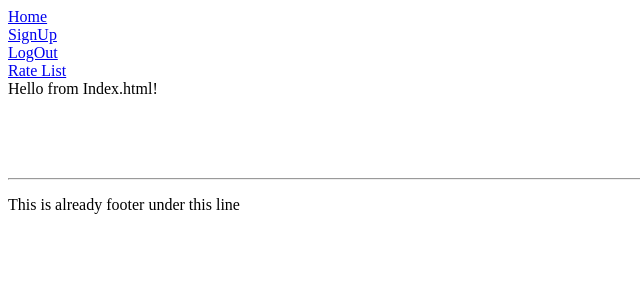
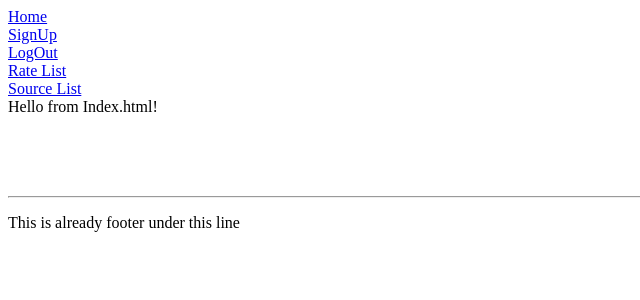
Before and after one commit to TheNormalStudent/django_currency_Hillel, a Django app: page / in a window 1280 px wide. Shown: the top 300 px of the page, without its empty margins (0-640 px from the left). Run offline with Django 3.2, Linux system fonts and the light colour scheme.

Commit message:
Homework 8

```diff
--- a/app/currency/templates/index.html
+++ b/app/currency/templates/index.html
@@ -8,5 +8,8 @@ Index
 <div>
     <a href ="/rate/list/"> Rate List</a>
 </div>
+<div>
+    <a href = "/source/list/"> Source List </a>
+</div>
 Hello from Index.html!
 {%endblock%}
--- a/app/currency/templates/rate_front/rate_details.html
+++ b/app/currency/templates/rate_front/rate_details.html
@@ -1,7 +1,7 @@
 {% extends 'base.html' %}
 
 {% block title %}
-Rate list
+Rate Details
 {%endblock%}
 
 {% block main_content %}
--- a/app/currency/views.py
+++ b/app/currency/views.py
@@ -1,4 +1,4 @@
-from currency.forms import RateForm
+from currency.forms import RateForm, SourceForm
 from currency.models import ContactUs, Rate, Source
 from currency.utils import generate_password as gen_pass
 
@@ -92,6 +92,22 @@ def rate_delete(request, rate_id):
     return render(request, 'rate_front/rate_delete.html', context=context)
 
 
+def source_create(request):
+    if request.method == "POST":
+        form = SourceForm(request.POST)
+        if form.is_valid():
+            form.save()
+            return HRR('/source/list/')
+    elif request.method == "GET":
+        form = SourceForm()
+
+    context = {
+        'form': form,
+    }
+
+    return render(request, 'sources_front/sources_create.html', context=context)
+
+
 def source_list(request):
     sources = Source.objects.all()
 
@@ -99,7 +115,50 @@ def source_list(request):
         'source_list': sources,
     }
 
-    return render(request, 'source_front/sources_list.html', context=context)
+    return render(request, 'sources_front/sources_list.html', context=context)
+
+
+def source_update(request, source_id):
+    source = get_object_or_404(Source, id=source_id)
+
+    if request.method == "POST":
+        form = SourceForm(request.POST, instance=source)
+        if form.is_valid():
+            form.save()
+            return HRR('/source/list/')
+    elif request.method == "GET":
+        form = SourceForm(instance=source)
+
+    context = {
+        'form': form,
+        'source_id': source_id
+    }
+
+    return render(request, 'sources_front/source_update.html', context=context)
+
+
+def source_delete(request, source_id):
+    source = get_object_or_404(Source, id=source_id)
+
+    if request.method == "POST":
+        source.delete()
+        return HRR('/source/list/')
+
+    context = {
+        'object': source,
+    }
+    return render(request, 'sources_front/source_delete.html', context=context)
+
+
+def source_details(request, source_id):
+    source = get_object_or_404(Source, id=source_id)
+
+    context = {
+        'object': source
+    }
+
+    return render(request, 'sources_front/source_details.html', context=context)
+
 
 def contact_us_list(request):
     contactus = ContactUs.objects.all()
--- a/app/settings/urls.py
+++ b/app/settings/urls.py
@@ -3,7 +3,8 @@ from currency.views import (
     generate_password,
     index,
     rate_create, rate_delete, rate_details, rate_list, rate_update,
-    response_codes
+    response_codes,
+    source_create, source_delete, source_details, source_list, source_update,
     )
 
 from django.contrib import admin
@@ -18,6 +19,11 @@ urlpatterns = [
     path('rate/details/<int:rate_id>/', rate_details),
     path('rate/update/<int:rate_id>/', rate_update),
     path('rate/delete/<int:rate_id>/', rate_delete),
+    path('source/create/', source_create),
+    path('source/list/', source_list),
+    path('source/update/<int:source_id>/', source_update),
+    path('source/delete/<int:source_id>/', source_delete),
+    path('source/details/<int:source_id>/', source_details),
     path('contactUs/list/', contact_us_list),
     path('response-codes/', response_codes),
 ]
```
Also changed, not shown: app/currency/forms.py (+10 -1 lines), app/currency/templates/sources_front/source_delete.html (added, +18 -0 lines), app/currency/templates/sources_front/source_details.html (added, +15 -0 lines), app/currency/templates/sources_front/source_update.html (added, +17 -0 lines), app/currency/templates/sources_front/sources_create.html (added, +18 -0 lines).
